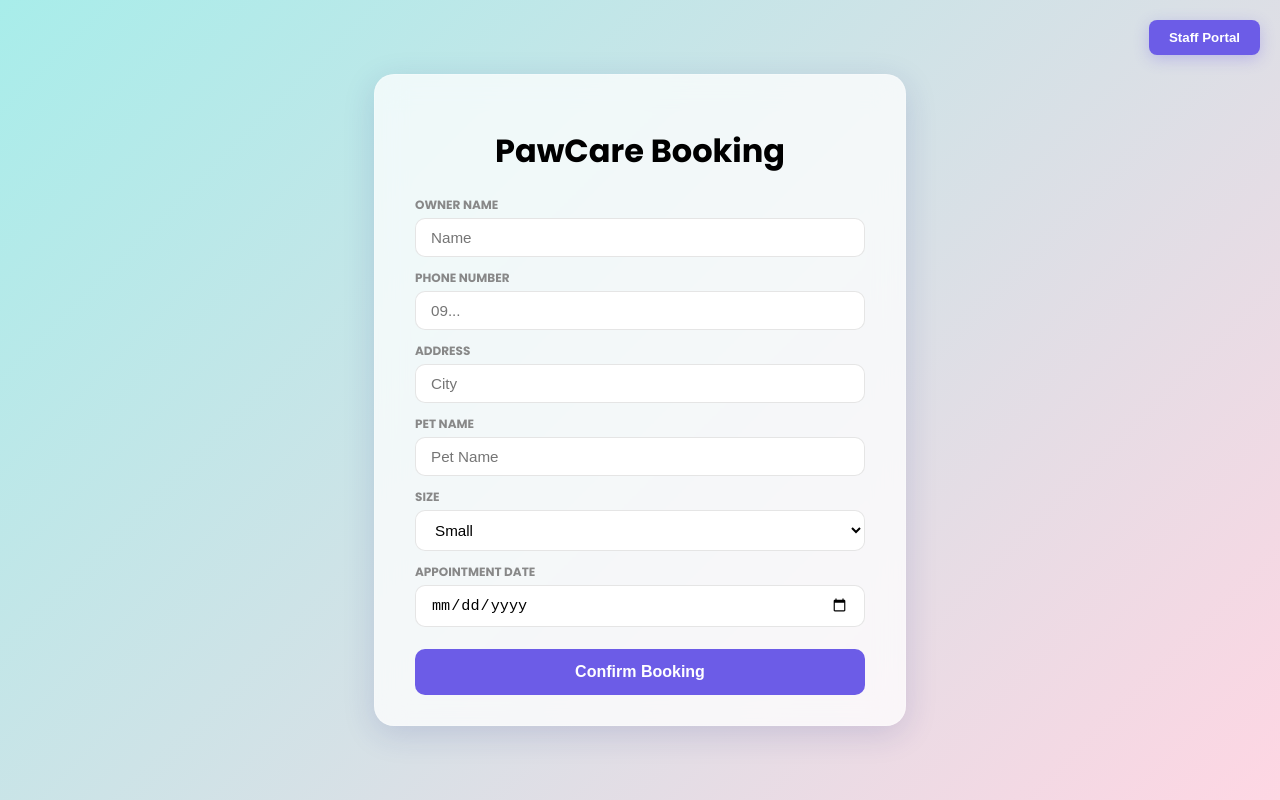
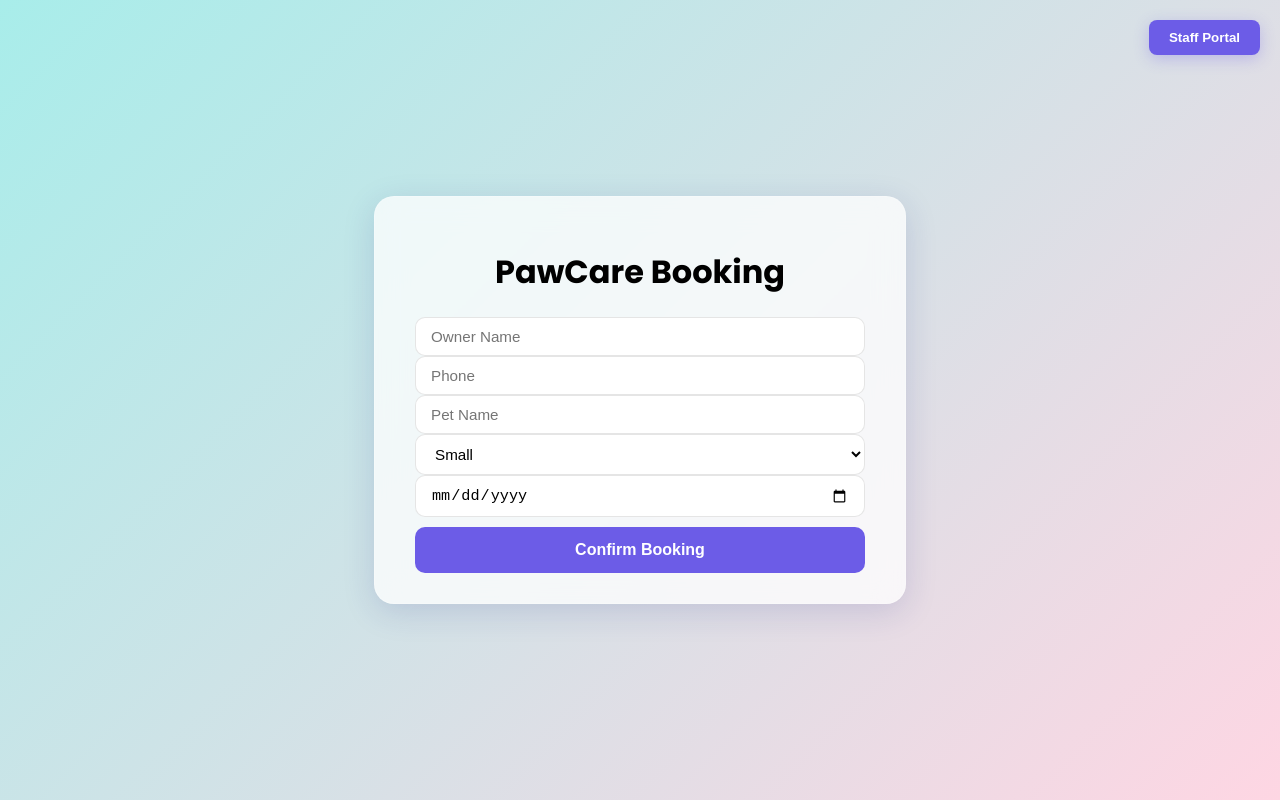
Before and after one commit to ericoacosta/VetCare, a React (Create React App) app: page / in a window 1280 px wide. Built offline with nearby package versions, Linux system fonts and the light colour scheme.

Commit message:
Update App.js

```diff
--- a/src/App.js
+++ b/src/App.js
@@ -1,25 +1,17 @@
 import { useState, useEffect } from "react";
 import { supabase } from "./supabaseClient";
+import Dashboard from "./Dashboard"; // Linking your new file
 import './App.css';
 
 function App() {
   const [view, setView] = useState("booking");
   const [session, setSession] = useState(null);
-  const [reservations, setReservations] = useState([]);
-
   const [formData, setFormData] = useState({
-    ownerName: "",
-    contactNo: "",
-    petName: "",
-    size: "small",
-    address: "",
-    date: ""
+    ownerName: "", contactNo: "", petName: "", size: "small", address: "", date: ""
   });
-
   const [email, setEmail] = useState("");
   const [password, setPassword] = useState("");
 
-  // Check login status
   useEffect(() => {
     supabase.auth.getSession().then(({ data: { session } }) => setSession(session));
     supabase.auth.onAuthStateChange((_event, session) => {
@@ -28,25 +20,6 @@ function App() {
     });
   }, []);
 
-  // Fetch data for the dashboard
-  const fetchReservations = async () => {
-    const { data, error } = await supabase
-      .from('owners')
-      .select(`
-        id, owner_name, contact_no, address,
-        pets ( id, pet_name, size,
-          reservations (id, appointment_date, status)
-        )
-      `);
-    if (!error) setReservations(data);
-    else console.error("Fetch error:", error.message);
-  };
-
-  useEffect(() => {
-    if (session && view === "dashboard") fetchReservations();
-  }, [session, view]);
-
-  // Login/Logout Logic
   const handleLogin = async (e) => {
     e.preventDefault();
     const { error } = await supabase.auth.signInWithPassword({ email, password });
@@ -58,22 +31,6 @@ function App() {
     setView("booking");
   };
 
-  // Action Buttons Logic (Time, Done, Delete)
-  const handleAction = async (type, resId) => {
-    if (!resId) return alert("Reservation ID not found.");
-
-    if (type === 'delete' && window.confirm("Delete this appointment?")) {
-      await supabase.from('reservations').delete().eq('id', resId);
-    } else if (type === 'complete') {
-      await supabase.from('reservations').update({ status: 'Completed' }).eq('id', resId);
-    } else if (type === 'time') {
-      const newDate = prompt("Enter new date (YYYY-MM-DD):");
-      if (newDate) await supabase.from('reservations').update({ appointment_date: newDate }).eq('id', resId);
-    }
-    fetchReservations(); // Refresh the list
-  };
-
-  // Save New Booking
   const saveReservation = async (e) => {
     e.preventDefault();
     try {
@@ -81,9 +38,7 @@ function App() {
       if (oErr) throw oErr;
       const { data: pData, error: pErr } = await supabase.from('pets').insert([{ owner_id: oData[0].id, pet_name: formData.petName, size: formData.size }]).select();
       if (pErr) throw pErr;
-      const { error: rErr } = await supabase.from('reservations').insert([{ pet_id: pData[0].id, appointment_date: formData.date, status: 'Pending' }]);
-      if (rErr) throw rErr;
-
+      await supabase.from('reservations').insert([{ pet_id: pData[0].id, appointment_date: formData.date, status: 'Pending' }]);
       alert("Reservation Saved!");
       setFormData({ ownerName: "", contactNo: "", petName: "", size: "small", address: "", date: "" });
     } catch (err) { alert(err.message); }
@@ -91,14 +46,9 @@ function App() {
 
   return (
     <div className="App">
-      {/* Staff Login Trigger */}
-      {view === "booking" && (
-        <button className="corner-login-btn" onClick={() => setView("login")}>Staff Portal</button>
-      )}
+      {view === "booking" && <button className="corner-login-btn" onClick={() => setView("login")}>Staff Portal</button>}
 
-      <div className={`App-header ${view === "dashboard" ? "dashboard-view" : ""}`}>
-
-        {/* LOGIN VIEW */}
+      <div className="App-header">
         {view === "login" && (
           <div className="glass-card">
             <h2>Staff Sign-In</h2>
@@ -106,97 +56,26 @@ function App() {
               <input type="email" placeholder="Email" onChange={(e) => setEmail(e.target.value)} required />
               <input type="password" placeholder="Password" onChange={(e) => setPassword(e.target.value)} required />
               <button type="submit" className="primary-btn">Sign In</button>
-              <button type="button" className="admin-link-btn" onClick={() => setView("booking")}>Back to Booking</button>
+              <button type="button" className="admin-link-btn" onClick={() => setView("booking")}>Cancel</button>
             </form>
           </div>
         )}
 
-        {/* DASHBOARD VIEW (CANVA STYLE) */}
-        {view === "dashboard" && (
-          <div className="dashboard-wrapper">
-            <div className="dashboard-top-nav">
-              <h1>Active Appointments</h1>
-              <button className="logout-btn" onClick={handleLogout}>Logout</button>
-            </div>
+        {view === "dashboard" && <Dashboard handleLogout={handleLogout} />}
 
-            <div className="canva-grid">
-              {reservations.map((owner, i) => {
-                const pet = owner.pets?.[0] || {};
-                const res = pet.reservations?.[0] || {};
-
-                return (
-                  <div key={i} className={`canva-card ${res.status === 'Completed' ? 'is-done' : ''}`}>
-                    <div className="card-header">
-                      <span className={`status-badge ${res.status === 'Completed' ? 'done' : 'pending'}`}>
-                        {res.status || 'Pending'}
-                      </span>
-                      <span className="pet-emoji">🐶</span>
-                    </div>
-
-                    <div className="card-content">
-                      <h3 className="pet-name">{pet.pet_name || "New Patient"}</h3>
-                      <div className="meta-tag">{pet.size}</div>
-
-                      <div className="detail-group">
-                        <label>APPOINTMENT DATE</label>
-                        <p className="date-highlight">📅 {res.appointment_date || "Not set"}</p>
-                      </div>
-
-                      <div className="detail-group">
-                        <label>OWNER</label>
-                        <p>{owner.owner_name} • {owner.contact_no}</p>
-                      </div>
-                    </div>
-
-                    <div className="card-footer">
-                      <button className="btn-action time" onClick={() => handleAction('time', res.id)}>Time</button>
-                      <button className="btn-action done" onClick={() => handleAction('complete', res.id)}>Done</button>
-                      <button className="btn-action del" onClick={() => handleAction('delete', res.id)}>Delete</button>
-                    </div>
-                  </div>
-                );
-              })}
-            </div>
-          </div>
-        )}
-
-        {/* BOOKING VIEW */}
         {view === "booking" && (
           <div className="glass-card">
             <h1>PawCare Booking</h1>
             <form onSubmit={saveReservation}>
-              <div className="input-grid">
-                <div className="input-group">
-                  <label>Owner Name</label>
-                  <input placeholder="Name" value={formData.ownerName} onChange={(e) => setFormData({...formData, ownerName: e.target.value})} required />
-                </div>
-                <div className="input-group">
-                  <label>Phone Number</label>
-                  <input placeholder="09..." value={formData.contactNo} onChange={(e) => setFormData({...formData, contactNo: e.target.value})} required />
-                </div>
-              </div>
-              <div className="input-group">
-                <label>Address</label>
-                <input placeholder="City" value={formData.address} onChange={(e) => setFormData({...formData, address: e.target.value})} required />
-              </div>
-              <div className="input-grid">
-                <div className="input-group">
-                  <label>Pet Name</label>
+              <input placeholder="Owner Name" value={formData.ownerName} onChange={(e) => setFormData({...formData, ownerName: e.target.value})} required />
+              <input placeholder="Phone" value={formData.contactNo} onChange={(e) => setFormData({...formData, contactNo: e.target.value})} required />
               <input placeholder="Pet Name" value={formData.petName} onChange={(e) => setFormData({...formData, petName: e.target.value})} required />
-                </div>
-                <div className="input-group">
-                  <label>Size</label>
               <select value={formData.size} onChange={(e) => setFormData({...formData, size: e.target.value})}>
                 <option value="small">Small</option>
                 <option value="medium">Medium</option>
                 <option value="large">Large</option>
               </select>
-                </div>
-              </div>
-              <div className="input-group">
-                <label>Appointment Date</label>
               <input type="date" value={formData.date} onChange={(e) => setFormData({...formData, date: e.target.value})} required />
-              </div>
               <button type="submit" className="primary-btn">Confirm Booking</button>
             </form>
           </div>
@@ -205,5 +84,4 @@ function App() {
     </div>
   );
 }
-
 export default App;
```
Lines whose indentation alone changed are shown as unchanged.
